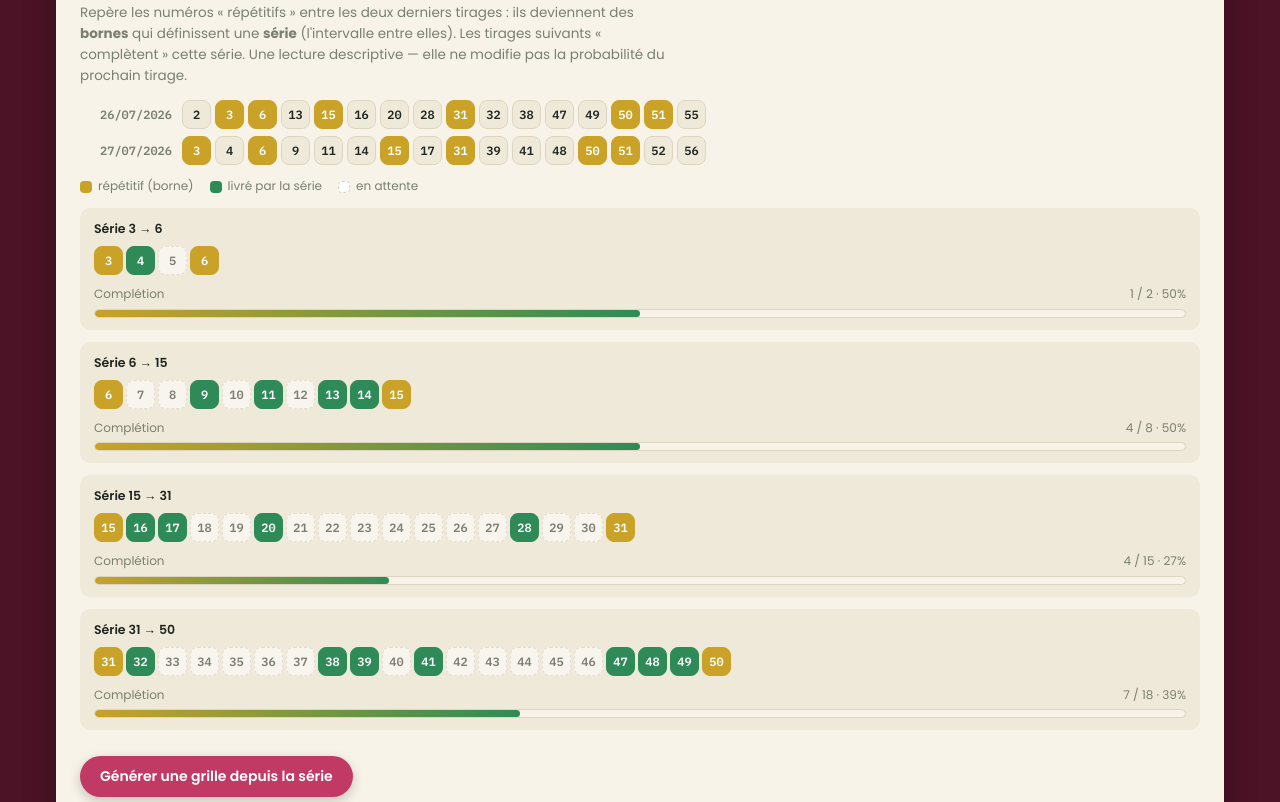
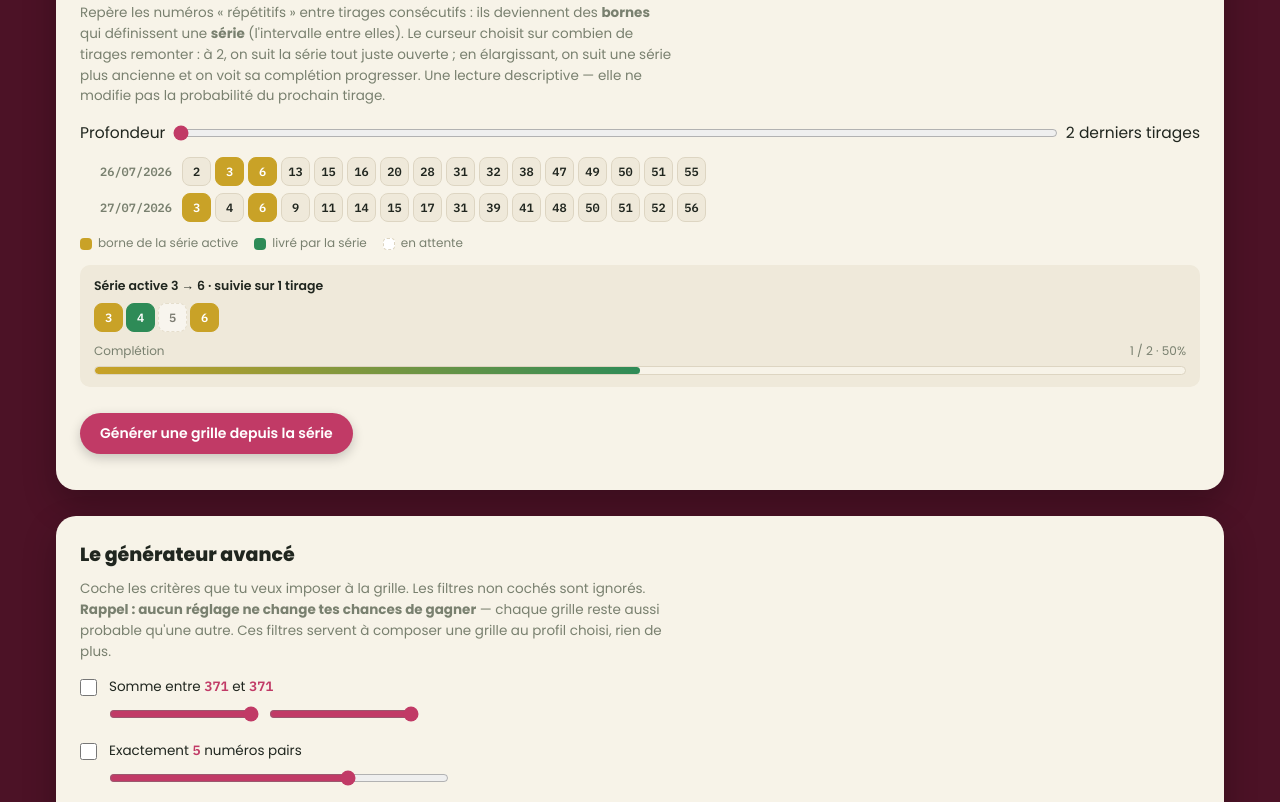
Before and after one commit to kaspro183/statirage, a website: page site/index.html in a window 1280 px wide. Shown: the part 7393-8195 px from the top of the page. Drawn offline with nearby package versions, Linux system fonts and the light colour scheme.

Commit message:
Add files via upload

```diff
--- a/site/index.html
+++ b/site/index.html
@@ -801,7 +801,12 @@
 
     <div class="panel gate-panel" id="compPanel">
       <h2>Le système de complémentarité</h2>
-      <p class="atelier-note">Repère les numéros « répétitifs » entre les deux derniers tirages : ils deviennent des <b>bornes</b> qui définissent une <b>série</b> (l'intervalle entre elles). Les tirages suivants « complètent » cette série. Une lecture descriptive — elle ne modifie pas la probabilité du prochain tirage.</p>
+      <p class="atelier-note">Repère les numéros « répétitifs » entre tirages consécutifs : ils deviennent des <b>bornes</b> qui définissent une <b>série</b> (l'intervalle entre elles). Le curseur choisit sur combien de tirages remonter : à 2, on suit la série tout juste ouverte ; en élargissant, on suit une série plus ancienne et on voit sa complétion progresser. Une lecture descriptive — elle ne modifie pas la probabilité du prochain tirage.</p>
+      <div class="atelier-tools" id="compDepthRow">
+        <span class="label">Profondeur</span>
+        <input type="range" id="compDepth" min="2" max="20" value="2" step="1" style="flex:1;min-width:120px;accent-color:var(--accent)">
+        <span class="label" id="compDepthVal" style="min-width:120px">2 derniers tirages</span>
+      </div>
       <div id="compBody"></div>
       <div class="atelier-tools" style="margin-top:14px">
         <button class="btn" type="button" id="compGridBtn">Générer une grille depuis la série</button>
@@ -2973,58 +2978,80 @@ function renderSmart() {
 
 /* ---------- Système de complémentarité (méthode Roig) ---------- */
 let compState = null;   // { series: [...], awaited: [...] } pour le générateur de grille
-function computeComplement(gameKey) {
+function computeComplement(gameKey, depth) {
   const draws = store[gameKey];
   if (!draws || draws.length < 2) return null;
-  const last = [...draws[0].numbers].sort((a, b) => a - b);
-  const prev = [...draws[1].numbers].sort((a, b) => a - b);
-  const lastSet = new Set(last), prevSet = new Set(prev);
-  const outSet = new Set([...last, ...prev]);
-  // bornes = numéros répétitifs (présents dans les deux tirages)
-  const bornes = [...new Set(prev.filter(n => lastSet.has(n)))].sort((a, b) => a - b);
-  // séries = intervalles entre bornes successives ; on note ce qui est livré / attendu
-  const series = [];
-  for (let i = 0; i < bornes.length - 1; i++) {
-    const lo = bornes[i], hi = bornes[i + 1];
-    if (hi - lo < 2) continue;   // pas d'intérieur
-    const interior = [];
-    for (let n = lo + 1; n < hi; n++) interior.push({ n, livre: outSet.has(n) });
-    series.push({ lo, hi, interior });
-  }
-  const awaited = [];
-  series.forEach(s => s.interior.forEach(x => { if (!x.livre) awaited.push(x.n); }));
-  return { last, prev, lastSet, prevSet, bornes, series, awaited,
-    dateLast: draws[0].date, datePrev: draws[1].date };
+  depth = Math.max(2, Math.min(depth || 2, draws.length));
+  // fenêtre = les `depth` derniers tirages, du plus ancien au plus récent
+  const win = draws.slice(0, depth).map(d => ({ date: d.date, set: new Set(d.numbers), nums: [...d.numbers].sort((a, b) => a - b) })).reverse();
+  // parcours des tirages consécutifs : chaque binôme (répétitif) ouvre des séries.
+  // on garde la série ouverte LA PLUS ANCIENNE de la fenêtre, et on suit sa complétion
+  // sur tous les tirages depuis son ouverture (plus la fenêtre est large, plus elle avance).
+  let chosen = null;   // { lo, hi, openedAt }
+  for (let t = 1; t < win.length && !chosen; t++) {
+    const rep = [...win[t - 1].set].filter(n => win[t].set.has(n)).sort((a, b) => a - b);
+    for (let i = 0; i < rep.length - 1; i++) {
+      const lo = rep[i], hi = rep[i + 1];
+      if (hi - lo >= 2) { chosen = { lo, hi, openedAt: t }; break; }   // première série trouvée
+    }
+  }
+  // dernier tirage & précédent pour l'affichage des bornes
+  const last = win[win.length - 1].nums, prev = win[win.length - 2].nums;
+  const lastSet = win[win.length - 1].set, prevSet = win[win.length - 2].set;
+  if (!chosen) {
+    return { win, last, prev, lastSet, prevSet, bornes: [], series: [], awaited: [],
+      dateLast: win[win.length - 1].date, datePrev: win[win.length - 2].date, depth };
+  }
+  // complétion : un numéro interne est "livré" s'il est sorti depuis l'ouverture de la série
+  const outSince = new Set();
+  for (let t = chosen.openedAt; t < win.length; t++) win[t].set.forEach(n => outSince.add(n));
+  const interior = [];
+  for (let n = chosen.lo + 1; n < chosen.hi; n++) interior.push({ n, livre: outSince.has(n) });
+  const awaited = interior.filter(x => !x.livre).map(x => x.n);
+  const series = [{ lo: chosen.lo, hi: chosen.hi, interior }];
+  const bornes = [chosen.lo, chosen.hi];
+  // les deux tirages dont le chevauchement a ouvert la série (pour l'affichage des bornes)
+  const dOpenPrev = win[chosen.openedAt - 1], dOpenLast = win[chosen.openedAt];
+  return { win, last: dOpenLast.nums, prev: dOpenPrev.nums,
+    lastSet: dOpenLast.set, prevSet: dOpenPrev.set, bornes, series, awaited,
+    dateLast: dOpenLast.date, datePrev: dOpenPrev.date, depth,
+    nSince: win.length - chosen.openedAt };
+}
+
+function compDepth() {
+  const el = $("#compDepth");
+  return el ? parseInt(el.value) : 2;
 }
 
 function renderComplement() {
   const host = $("#compBody");
   if (!host) return;
-  const c = computeComplement(currentGame);
+  const depth = compDepth();
+  const dv = $("#compDepthVal");
+  if (dv) dv.textContent = depth === 2 ? "2 derniers tirages" : depth + " derniers tirages";
+  const c = computeComplement(currentGame, depth);
   compState = c;
   if (!c) { host.innerHTML = `<div class="board-sub">Pas assez de tirages chargés pour analyser les répétitifs.</div>`;
     const gb = $("#compGridBtn"); if (gb) gb.style.display = "none"; $("#compGrid").innerHTML = ""; return; }
 
-  const numCell = (n, set, extraCls = "") =>
-    `<div class="comp-n ${c.bornes.includes(n) ? "borne" : ""} ${extraCls}">${n}</div>`;
+  const numCell = (n) =>
+    `<div class="comp-n ${c.bornes.includes(n) ? "borne" : ""}">${n}</div>`;
 
   const drawHtml =
     `<div class="comp-draw"><div class="comp-label">${fmtDate(c.datePrev)}</div><div class="comp-nums">` +
-      c.prev.map(n => numCell(n, c.prevSet)).join("") + `</div></div>` +
+      c.prev.map(numCell).join("") + `</div></div>` +
     `<div class="comp-draw"><div class="comp-label">${fmtDate(c.dateLast)}</div><div class="comp-nums">` +
-      c.last.map(n => numCell(n, c.lastSet)).join("") + `</div></div>`;
+      c.last.map(numCell).join("") + `</div></div>`;
 
   const legend =
     `<div class="comp-legend">` +
-    `<span><i class="comp-dot borne"></i> répétitif (borne)</span>` +
+    `<span><i class="comp-dot borne"></i> borne de la série active</span>` +
     `<span><i class="comp-dot livre"></i> livré par la série</span>` +
     `<span><i class="comp-dot attente"></i> en attente</span></div>`;
 
   let seriesHtml;
-  if (!c.bornes.length) {
-    seriesHtml = `<div class="board-sub">Aucun numéro répétitif entre ces deux tirages — aucune série n'est amorcée aujourd'hui. Le système est en veille jusqu'au prochain répétitif.</div>`;
-  } else if (!c.series.length) {
-    seriesHtml = `<div class="board-sub">${c.bornes.length} répétitif${c.bornes.length > 1 ? "s" : ""} (${c.bornes.join(", ")}), mais aucun intervalle exploitable entre eux.</div>`;
+  if (!c.series.length) {
+    seriesHtml = `<div class="board-sub">Aucune série exploitable sur cette profondeur — aucun couple de numéros répétitifs n'encadre d'intervalle. Élargis la fenêtre avec le curseur.</div>`;
   } else {
     seriesHtml = c.series.map(s => {
       const total = s.interior.length;
@@ -3034,7 +3061,7 @@ function renderComplement() {
         s.interior.map(x => `<div class="comp-n ${x.livre ? "livre" : "attente"}">${x.n}</div>`).join("") +
         `<div class="comp-n borne">${s.hi}</div>`;
       return `<div class="comp-serie">` +
-        `<div class="comp-serie-title">Série ${s.lo} → ${s.hi}</div>` +
+        `<div class="comp-serie-title">Série active ${s.lo} → ${s.hi}${c.nSince ? ` · suivie sur ${c.nSince} tirage${c.nSince > 1 ? "s" : ""}` : ""}</div>` +
         `<div class="comp-interval">${cells}</div>` +
         `<div class="comp-prog-label"><span>Complétion</span><span>${done} / ${total} · ${pct}%</span></div>` +
         `<div class="comp-prog-bar"><div class="comp-prog-fill" style="width:${pct}%"></div></div>` +
@@ -3051,7 +3078,7 @@ function renderComplement() {
 function renderComplementGrid() {
   if (!compState || !compState.awaited.length) return;
   const g = GAMES[currentGame];
-  const k = currentGame === "keno" && $("#kenoSize") ? parseInt($("#kenoSize").value) : g.drawSize;
+  const k = currentGame === "keno" ? 10 : g.drawSize;   // grille Keno à 10 numéros
   const shuffle = (arr) => { for (let i = arr.length - 1; i > 0; i--) { const j = Math.floor(Math.random() * (i + 1)); [arr[i], arr[j]] = [arr[j], arr[i]]; } return arr; };
   let pool = [...compState.awaited];
   // repli si la série ne fournit pas assez de numéros
@@ -3070,7 +3097,7 @@ function renderComplementGrid() {
     nums.map(n => `<span class="ball">${n}</span>`).join("") +
     extras.map(n => `<span class="ball star">${n}</span>`).join("") +
     `</div>` +
-    `<p class="profile-note">Numéros piochés dans les séries en attente de complétion. Cette grille a exactement les mêmes chances qu'une grille prise au hasard.</p>`;
+    `<p class="profile-note">Grille de ${nums.length} numéros piochés dans la série en attente de complétion. Elle a exactement les mêmes chances qu'une grille prise au hasard.</p>`;
 }
 document.querySelectorAll("[data-next]").forEach(b => b.addEventListener("click", () => {
   document.querySelectorAll("[data-next]").forEach(x => x.classList.remove("active"));
@@ -3091,6 +3118,7 @@ $("#sigWord") && $("#sigWord").addEventListener("input", () => { if (activeProfi
 $("#kenoSize") && $("#kenoSize").addEventListener("change", renderSmart);
 $("#smartBtn") && $("#smartBtn").addEventListener("click", renderSmart);
 $("#compGridBtn") && $("#compGridBtn").addEventListener("click", renderComplementGrid);
+$("#compDepth") && $("#compDepth").addEventListener("input", renderComplement);
 
 /* ---------- Générateur avancé ---------- */
 function fillGenCount() {
```
